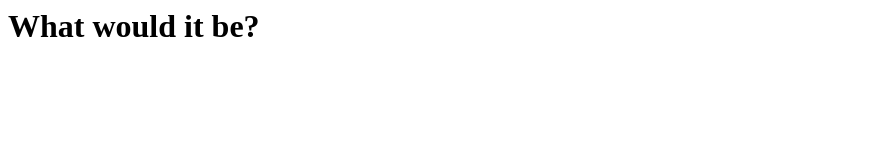
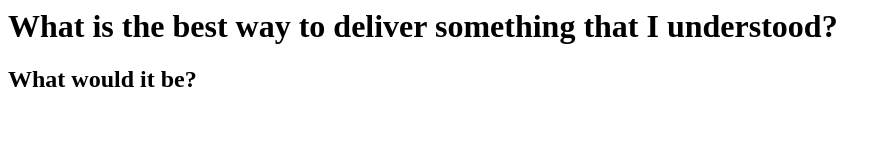
Before and after one commit to notj-code/English-project, a plain HTML site: page index.html in a window 1280 px wide. Shown: the whole page, without its empty margins (0-891 px from the left). Drawn offline with Linux system fonts and the light colour scheme.

Commit message:
Update index.html

```diff
--- a/index.html
+++ b/index.html
@@ -1,8 +1,9 @@
 <html>
 <head>
-  <title>What is the best way to deliver somthing that I undertood?</title>
+  <title>What is the best way to deliver something that I understood?</title>
 </head>
 <body>
-  <h1>What would it be?</h1>
+  <h1>What is the best way to deliver something that I understood?</h1>
+  <h2>What would it be?</h2>
 </body>
 </html>
```
